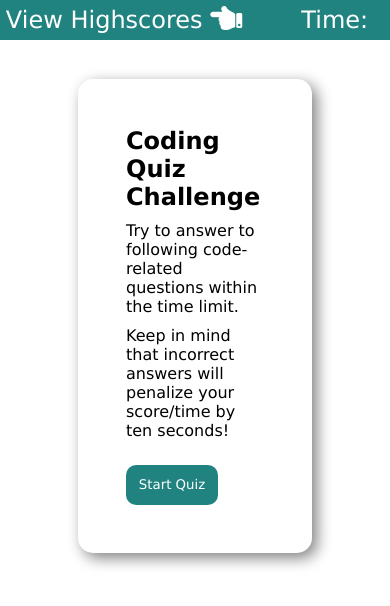
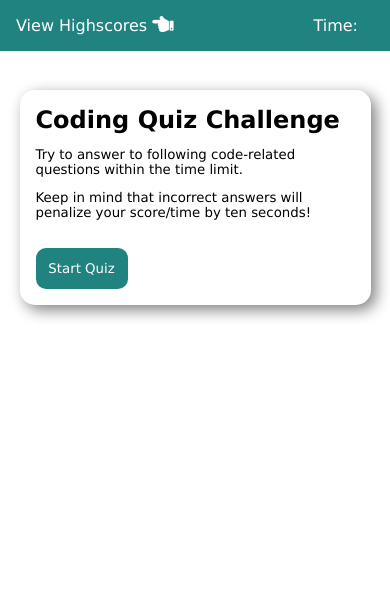
Before and after one commit to Christiano112/Quiz-App, a plain HTML site: page index.html in a window 390 px wide. Drawn offline with Linux system fonts and the light colour scheme.

Commit message:
Fixed the responsiveness

```diff
--- a/assets/style.css
+++ b/assets/style.css
@@ -12,7 +12,7 @@ html {
 header {
   background-color: #218380;
   color: #ffffff;
-  font-size: 24px;
+  font-size: 2rem;
   padding: 1.5%;
   display: flex;
   align-items: center;
@@ -27,6 +27,8 @@ header {
 
 header p {
   padding: 0 !important;
+  margin: 0 !important;
+  margin-right: 1%;
 }
 
 .timer_sec {
@@ -39,15 +41,20 @@ div {
   max-width: 60%;
   margin: 10% auto;
   padding: 3rem;
-  font-size: 16px;
+  font-size: 1rem;
+}
+
+.que h1 {
+  margin-top: .6rem;
+  margin-bottom: 1.5rem;
 }
 
 h1 {
-  font-size: 1.5em;
+  font-size: 1.5rem;
 }
 
 .p {
-  margin: 10px auto;
+  margin: .8rem auto;
 }
 
 button {
@@ -56,7 +63,7 @@ button {
   border: none;
   padding: 0.8rem;
   border-radius: 10px;
-  margin-top: 15px;
+  margin-top: 1rem;
 }
 
 li.highscores_list {
@@ -108,3 +115,58 @@ button[disabled] {
 .highscores h1 {
   margin-bottom: 1rem;
 }
+
+
+/* MEDIA QUERY */
+@media screen and (max-width: 600px) {
+  header {
+    font-size: 1rem;
+  }
+
+  header p {
+    margin-top: 1rem;
+  }
+
+  div {
+    max-width: 90%;
+    font-size: smaller;
+  }
+}
+
+@media screen and (max-width: 410px) {
+  header {
+    padding: 1rem;
+  }
+
+  header p {
+    margin-top: 0;
+  }
+
+  div {
+    padding: 1rem;
+  }
+
+  .highscores ol {
+    margin-left: 1rem;
+  }
+}
+
+@media screen and (max-width: 300px) {
+  header {
+    padding: 0.5rem;
+    flex-direction: column;
+  }
+
+  header a {
+    align-self: flex-start;
+  }
+
+  header p {
+    margin-top: 0;
+    align-self: flex-end;
+  }
+
+  div {
+    padding: 0.5rem;
+  }
+}
--- a/index.html
+++ b/index.html
@@ -1,23 +1,20 @@
 <!DOCTYPE html>
 <html lang="en">
+
 <head>
     <meta charset="UTF-8" />
     <meta http-equiv="X-UA-Compatible" content="IE=edge" />
     <meta name="viewport" content="width=device-width, initial-scale=1.0" />
     <link rel="stylesheet" href="/assets/style.css" />
-    <link
-      rel="stylesheet"
-      href="https://cdnjs.cloudflare.com/ajax/libs/font-awesome/5.15.3/css/all.min.css"
-    />
+    <link rel="stylesheet" href="https://cdnjs.cloudflare.com/ajax/libs/font-awesome/5.15.3/css/all.min.css" />
+    <link rel="shortcut icon" href="/images/favicon.ico" type="image/x-icon">
     <title>Codedamn - Quiz Project</title>
 </head>
 
 <body>
     <header>
-      <a id="leaderboard" href="#highscore"
-        >View Highscores <i class="fas fa-hand-point-left fa-lg"></i
-      ></a>
-      <p class="timer" class="p">
+        <a id="leaderboard" href="#highscore">View Highscores <i class="fas fa-hand-point-left fa-lg"></i></a>
+        <p class="timer p">
             Time: <span class="timer_sec" id="timeCount"></span>
         </p>
     </header>
@@ -82,4 +79,5 @@
     </main>
     <script src="assets/script.js"></script>
 </body>
+
 </html>
```
Lines whose indentation alone changed are shown as unchanged.
